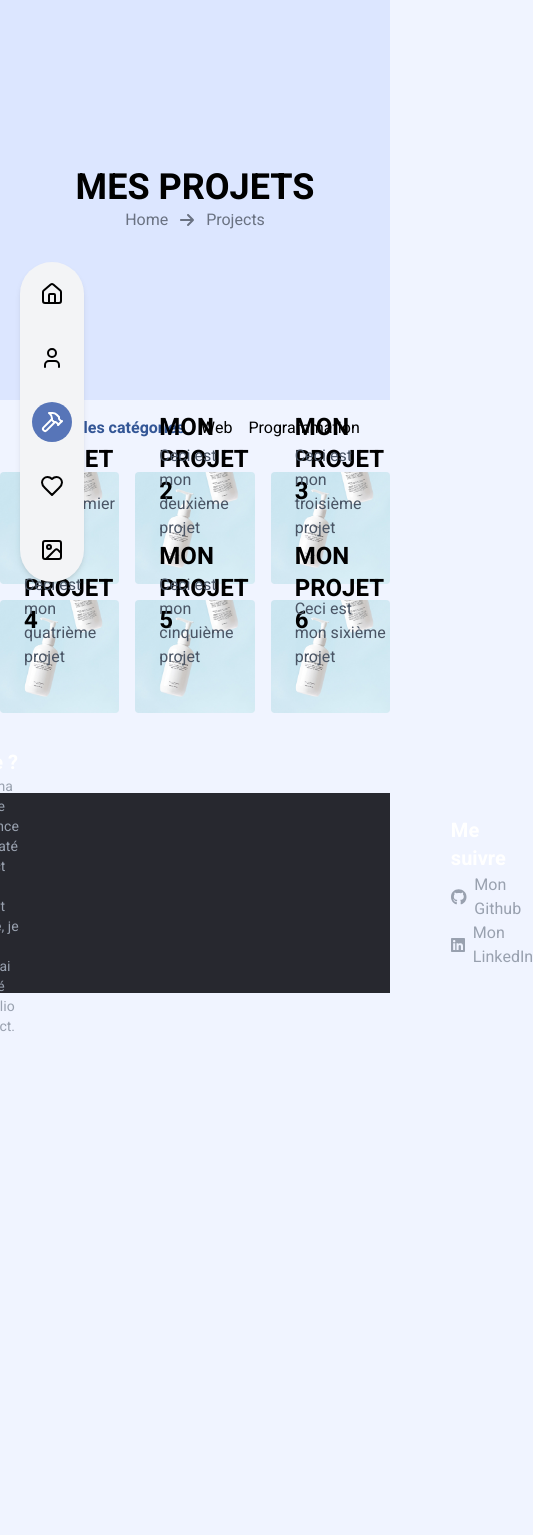
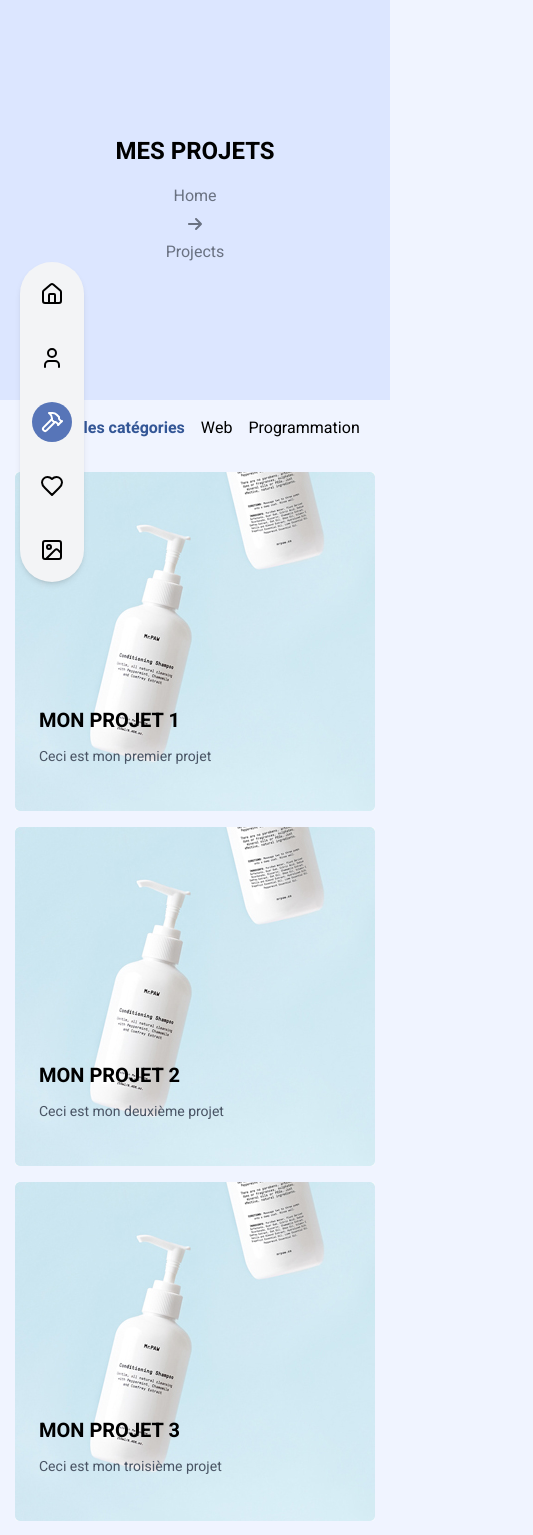
Before and after one commit to 0x-Saegor/ReactPortfolio, a React (Vite) app: page /projects in a window 390 px wide. Shown: the top 1535 px of the page, 533 px wide, since content can reach past the window. Before the commit the page ends 1037 px from the top, so only its background shows below. Built offline with nearby package versions, Linux system fonts and the light colour scheme.

Commit message:
Responsive

```diff
--- a/src/components/Footer/index.jsx
+++ b/src/components/Footer/index.jsx
@@ -5,33 +5,50 @@ import { faGithub, faLinkedin } from "@fortawesome/free-brands-svg-icons";
 function Footer() {
   return (
     <div
-      className="h-50 mt-20 text-white flex items-center justify-center gap-x-100 w-full"
-      style={{ backgroundColor: colors.senary }}
+      className="mt-20 text-white flex flex-col md:flex-row items-center justify-center gap-y-10 md:gap-x-20 w-full p-6"
+      style={{
+        backgroundColor: colors.senary,
+        display: "flex",
+        justifyContent: "center",
+        alignItems: "center",
+      }}
     >
-      <div className="mx-4 w-120">
-        <h1 className="font-bold text-xl">Pourquoi ce site ?</h1>
-        <div className="flex flex-row gap-x-5">
-          <p className="text-gray-400 text-sm">
+      <div className="mx-4 w-full md:w-1/2">
+        <h1 className="font-bold text-lg md:text-xl mb-4">Pourquoi ce site ?</h1>
+        <div className="flex flex-col gap-y-4">
+          <p className="text-gray-400 text-sm md:text-base">
             Cela fait longtemps que je souhaitais me faire un portfolio, je
             n'avais jusque là pas pris le temps de le faire
           </p>
-          <p className="text-gray-400 text-sm">
+          <p className="text-gray-400 text-sm md:text-base">
             Lors de ma recherche d'alternance j'ai constaté que React JS était
             fortement demandé, je me suis formé et ai donc créé ce portfolio
             avec React.
           </p>
         </div>
       </div>
-      <div className="mx-4">
-        <h1 className="font-bold text-xl">Me suivre</h1>
-        <a href="https://github.com/0x-Saegor" target="_blank" className="flex gap-x-2 items-center text-gray-400 hover:text-gray-300">
+      <div className="mx-4 w-full md:w-1/2">
+        <h1 className="font-bold text-lg md:text-xl mb-4">Me suivre</h1>
+        <div className="flex flex-col gap-y-4">
+          <a
+            href="https://github.com/0x-Saegor"
+            target="_blank"
+            rel="noopener noreferrer"
+            className="flex gap-x-2 items-center text-gray-400 hover:text-gray-300 text-sm md:text-base"
+          >
             <FontAwesomeIcon icon={faGithub} />
             <p>Mon Github</p>
           </a>
-        <a href="https://www.linkedin.com/in/arthur-le-gall-00116b266/" target="_blank" className="flex gap-x-2 items-center text-gray-400 hover:text-gray-300">
+          <a
+            href="https://www.linkedin.com/in/arthur-le-gall-00116b266/"
+            target="_blank"
+            rel="noopener noreferrer"
+            className="flex gap-x-2 items-center text-gray-400 hover:text-gray-300 text-sm md:text-base"
+          >
             <FontAwesomeIcon icon={faLinkedin} />
             <p>Mon LinkedIn</p>
           </a>
+        </div>
       </div>
     </div>
   );
--- a/src/components/TimelineItem/index.jsx
+++ b/src/components/TimelineItem/index.jsx
@@ -7,10 +7,10 @@ const TimelineItem = ({ title, company, date, logo, points, side }) => {
   const isLeft = side === "left";
 
   return (
-    <div className="grid grid-cols-9 items-start gap-4 mb-12">
+    <div className="grid grid-cols-9 items-start gap-4 mb-12 md:gap-6">
       {/* Left Side */}
       <div
-        className={clsx("col-span-4", {
+        className={clsx("col-span-9 md:col-span-4", {
           "order-1 text-right": isLeft,
           "order-3 text-left": !isLeft,
         })}
@@ -47,14 +47,14 @@ const TimelineItem = ({ title, company, date, logo, points, side }) => {
 
       {/* Icon */}
       <div className="col-span-1 flex justify-center relative order-2">
-        <div className="bg-white p-2 rounded-full border-4 border-gray-800 shadow-md z-10">
+        <div className="bg-white p-2 rounded-full border-4 border-gray-800 shadow-md z-10 hidden md:block">
           <img src={logo} alt={company} className="w-10 h-10 object-contain" />
         </div>
       </div>
 
       {/* Right Side */}
       <div
-        className={clsx("col-span-4", {
+        className={clsx("col-span-9 md:col-span-4", {
           "order-3": isLeft,
           "order-1 text-right": !isLeft,
         })}
--- a/src/sections/About/Text/index.jsx
+++ b/src/sections/About/Text/index.jsx
@@ -1,16 +1,14 @@
 function Text() {
   return (
-    <div className="h-160 flex items-center text-center">
-        <div className="w-[40%] mx-auto">
-          <h1 className="text-3xl font-bold">Un peu plus sur moi</h1>
-          <p className="mt-5">
+    <div className="h-auto md:h-160 flex items-center text-center px-6 py-6 md:py-12">
+      <div className="w-full md:w-[60%] lg:w-[40%] mx-auto">
+        <h1 className="text-2xl md:text-3xl font-bold mb-6">Un peu plus sur moi</h1>
+        <p className="mt-8 text-sm md:text-base leading-relaxed">
           Depuis toujours j'adore découvrir de nouvelles choses, j'ai toujours été curieux d'apprendre et de découvrir.
           Lorsque j'ai découvert l'informatique en classe de 3ème avec un stage, j'ai tout de suite su que c'était un domaine qui me passionnerait. Depuis, je n'ai cessé d'apprendre et de développer mes compétences que ça soit en développement ou en cybersécurité.
           <br />
           <br />
-
           J'ai eu l'occasion de participer à des CTFs, compétitions de cybersécurité, où j'ai pu mettre en pratique mes connaissances et apprendre de nouvelles techniques. Ces expériences m'ont permis de développer ma persévérance, ma capacité à résoudre des problèmes complexes et mon esprit d'équipe.
-
         </p>
       </div>
     </div>
--- a/src/sections/About/TimelineJob/index.jsx
+++ b/src/sections/About/TimelineJob/index.jsx
@@ -58,15 +58,21 @@ const TimelineJob = () => {
     <div className="items-center text-center">
       <h1 className="text-3xl font-bold text-center">Mes expériences professionnelles</h1>
       <div className="relative max-w-5xl mx-auto py-6 px-4">
-        {/* Vertical line */}
-        <div className="absolute left-1/2 transform -translate-x-1/2 h-full w-1 bg-gray-700"></div>
+        {/* Vertical line - hidden on devices smaller than 768px */}
+        <div className="absolute left-1/2 transform -translate-x-1/2 h-full w-1 bg-gray-700 hidden md:block"></div>
 
         {experiences.map((exp, idx) => (
-          <TimelineItem key={idx} {...exp} />
+          <div
+            key={idx}
+            className="mb-8 sm:mb-12" // Adjust spacing for small devices
+          >
+            <TimelineItem {...exp} />
+          </div>
         ))}
       </div>
     </div>
   );
 };
 
+
 export default TimelineJob;
--- a/src/sections/About/TimelineStudy/index.jsx
+++ b/src/sections/About/TimelineStudy/index.jsx
@@ -1,9 +1,8 @@
 // Timeline.jsx
 import React from "react";
 import TimelineItem from "../../../components/TimelineItem";
-import sfnd from "../../../assets/timeline/sfnd.png"
-import iut from "../../../assets/timeline/iut.jpg"
-
+import sfnd from "../../../assets/timeline/sfnd.png";
+import iut from "../../../assets/timeline/iut.jpg";
 
 const experiences = [
   {
@@ -30,13 +29,13 @@ const experiences = [
   },
 ];
 
-const TimelineJob = () => {
+const TimelineStudy = () => {
   return (
     <div className="my-50 items-center text-center">
       <h1 className="text-3xl font-bold text-center">Mon parcours scolaire</h1>
       <div className="relative max-w-5xl mx-auto py-6 px-4">
         {/* Vertical line */}
-        <div className="absolute left-1/2 transform -translate-x-1/2 h-full w-1 bg-gray-700"></div>
+        <div className="absolute left-1/2 transform -translate-x-1/2 h-full w-1 bg-gray-700 hidden md:block"></div>
 
         {experiences.map((exp, idx) => (
           <TimelineItem key={idx} {...exp} />
@@ -46,4 +45,4 @@ const TimelineJob = () => {
   );
 };
 
-export default TimelineJob;
+export default TimelineStudy;
--- a/src/sections/All_Top/index.jsx
+++ b/src/sections/All_Top/index.jsx
@@ -4,7 +4,6 @@ import { useLocation } from "react-router-dom";
 
 import { FontAwesomeIcon } from "@fortawesome/react-fontawesome";
 import { faArrowRight } from "@fortawesome/free-solid-svg-icons";
-
 
 function capitalizeFirstLetter(val) {
   return String(val).charAt(0).toUpperCase() + String(val).slice(1);
@@ -16,14 +15,20 @@ function All_Top({ page_name }) {
 
   return (
     <div
-      className="h-100 items-center flex flex-col text-center justify-center"
+      className="h-100 flex flex-col items-center justify-center text-center px-4 sm:px-8"
       style={{ backgroundColor: colors.bg_light_3 }}
     >
-      <h1 className="font-bold text-4xl uppercase">{page_name}</h1>
-      <div className="flex flex-row gap-x-3 text-gray-500 items-center">
-        <Link to="/">Home</Link>
-        <FontAwesomeIcon icon={faArrowRight} className=""/>
-        <Link to={location.pathname}>{pageTitle}</Link>
+      <h1 className="font-bold text-2xl sm:text-3xl lg:text-4xl uppercase">
+        {page_name}
+      </h1>
+      <div className="flex flex-col sm:flex-row gap-y-2 sm:gap-y-0 sm:gap-x-3 text-gray-500 items-center mt-4">
+        <Link to="/" className="hover:text-gray-700">
+          Home
+        </Link>
+        <FontAwesomeIcon icon={faArrowRight} className="hidden sm:inline" />
+        <Link to={location.pathname} className="hover:text-gray-700">
+          {pageTitle}
+        </Link>
       </div>
     </div>
   );
--- a/src/sections/Home/About/index.jsx
+++ b/src/sections/Home/About/index.jsx
@@ -4,11 +4,13 @@ import colors from "../../../utils/style/colors";
 
 function About() {
   return (
-    <div className="h-160 flex items-center">
-      <div className="container mx-auto p-4 flex justify-between items-center">
-        <div className="w-[30%] ml-50">
-          <h1 className="text-3xl font-bold">A propos de moi</h1>
-          <p>
+    <div className="h-auto md:h-160 flex items-center">
+      <div className="container mx-auto p-4 flex flex-col md:flex-row justify-between items-center">
+        <div className="w-full md:w-[30%] mb-6 md:mb-0 md:ml-12">
+          <h1 className="text-2xl md:text-3xl font-bold text-center md:text-left">
+            A propos de moi
+          </h1>
+          <p className="text-center md:text-left">
             Je suis étudiant en BUT informatique à l'IUT de Vannes, j'aime coder
             et découvrir de nouvelles choses. Je connais différents langages :
             python, java, javascript et différentes technologies comme ReactJS.
@@ -16,15 +18,14 @@ function About() {
             vrai portfolio en utilisant ReactJS.
           </p>
         </div>
-        <div className="w-[60%] justify-center text-center">
-          <h1 className="text-xl font-bold">
+        <div className="w-full md:w-[60%] flex flex-col items-center">
+          <h1 className="text-lg md:text-xl font-bold text-center">
             Quelques compétences que je maîtrise
           </h1>
-
           <SkillIcons />
           <Link
             to="about"
-            className="mt-20 px-6 py-3 text-white rounded-lg shadow-lg transition"
+            className="mt-6 md:mt-20 px-6 py-3 text-white rounded-lg shadow-lg transition"
             style={{
               backgroundColor: colors.button,
               transition: "background-color 0.3s",
--- a/src/sections/Home/Top/index.jsx
+++ b/src/sections/Home/Top/index.jsx
@@ -8,30 +8,33 @@ function Top() {
   const [title, setTitle] = useState("");
 
   return (
-    <div className="h-200" style={{ backgroundColor: colors.bg_light_2 }}>
-      <div className="container mx-auto p-4 flex items-center justify-start">
-        <div className="ml-[10%] mr-[10%]">
+    <div
+      className="h-auto md:h-200"
+      style={{ backgroundColor: colors.bg_light_2 }}
+    >
+      <div className="container mx-auto p-4 flex flex-col md:flex-row items-center md:justify-start">
+        <div className="mb-6 md:mb-0 md:ml-[10%] md:mr-[10%] flex-shrink-0">
           <img
             src={profile}
             alt="Photo de profil"
-            className="w-90 rounded-full"
+            className="w-40 md:w-90 rounded-full mx-auto md:mx-0"
           />
         </div>
-        <div>
+        <div className="text-center md:text-left">
           <p className="text-lg">Hey ! Je suis </p>
-          <h1 className="text-4xl font-bold">Arthur</h1>
-          <h2 className="text-3xl font-bold">
+          <h1 className="text-3xl md:text-4xl font-bold">Arthur</h1>
+          <h2 className="text-2xl md:text-3xl font-bold">
             Je suis {title} <TypeWriter title={title} setTitle={setTitle} />
           </h2>
 
-          <p className="mb-7">
+          <p className="mb-4">
             Je suis passioné d'informatique depuis plusieurs années, j'adore
             coder et découvrir de nouvelles technos.
           </p>
 
           <Link
             to="contact"
-            className="mt-20 px-6 py-3 text-white rounded-lg shadow-lg transition"
+            className="mt-6 px-6 py-3 text-white rounded-lg shadow-lg transition inline-block"
             style={{
               backgroundColor: colors.button,
               transition: "background-color 0.3s",
--- a/src/sections/Projects/index.jsx
+++ b/src/sections/Projects/index.jsx
@@ -4,7 +4,7 @@ import default_card from "../../assets/projects-1.jpg";
 import projets from "../../assets/projets";
 import { useState } from "react";
 
-function Projects({max}) {
+function Projects({ max }) {
   const [activeProjects, setActiveProjects] = useState("All");
 
   return (
@@ -13,7 +13,7 @@ function Projects({max}) {
       style={{ backgroundColor: colors.bg_light_1 }}
     >
       <div className="container p-4 mx-auto w-full items-center flex justify-center">
-        <div className="flex place-items-center space-x-4">
+        <div className="flex flex-wrap place-items-center space-x-4">
           <Link
             style={activeProjects === "All" ? { color: colors.primary } : {}}
             className={`${activeProjects === "All" ? "font-bold" : ""}`}
@@ -43,25 +43,25 @@ function Projects({max}) {
       </div>
 
       <div
-        className={`mt-4 grid grid-cols-3 gap-4`}
+        className={`mt-4 grid grid-cols-1 sm:grid-cols-2 md:grid-cols-3 gap-4`}
       >
         {projets
           .filter(
             (projet) =>
               activeProjects === "All" || projet.category === activeProjects
           )
-          .slice(0, (max != 0 ? max : projets.length)) // Limit to 6 projects
+          .slice(0, max !== 0 ? max : projets.length)
           .map((projet, index) => (
             <div key={index} className="relative group">
               <img
                 src={projet.image || default_card}
                 alt="Image"
-                className="w-100 rounded"
+                className="w-full rounded"
               />
-              <h1 className="absolute bottom-18 left-5 right-0 opacity-100 transition-opacity text-2xl text-black font-bold p-1 rounded-xl uppercase">
+              <h1 className="absolute bottom-18 left-5 right-0 opacity-100 transition-opacity text-xl md:text-2xl text-black font-bold p-1 rounded-xl uppercase">
                 {projet.title}
               </h1>
-              <h1 className="absolute bottom-10 left-5 right-0 opacity-100 transition-opacity text-l text-black p-1 rounded-xl text-gray-600">
+              <h1 className="absolute bottom-10 left-5 right-0 opacity-100 transition-opacity text-sm md:text-l text-black p-1 rounded-xl text-gray-600">
                 {projet.label}
               </h1>
             </div>
```
Lines whose indentation alone changed are shown as unchanged.
